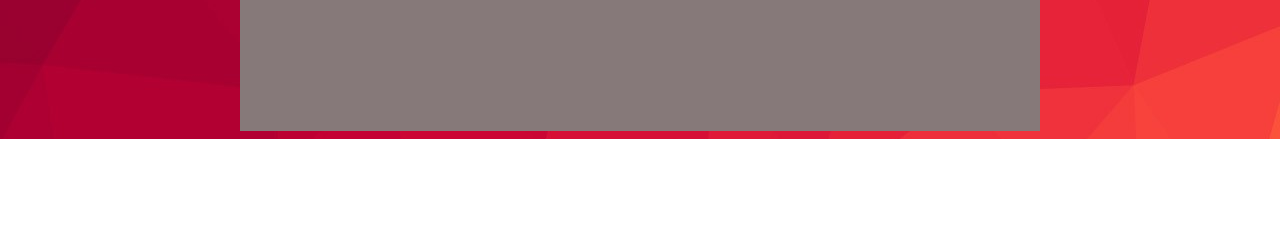
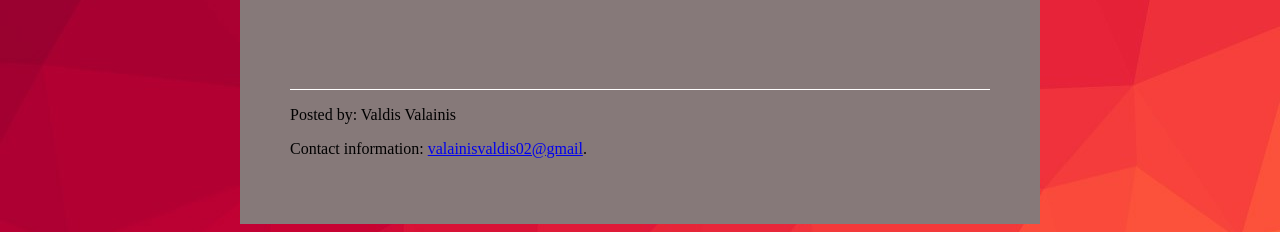
Before and after one commit to xHyp3r/NoSiteNovember, a plain HTML site: page kontakti.html in a window 1280 px wide. Shown: the part 774-1006 px from the top of the page. Before the commit the page ends 913 px from the top, so only its background shows below. Drawn offline with Linux system fonts and the light colour scheme.

Commit message:
kontakti.html koda updeits

```diff
--- a/kontakti.html
+++ b/kontakti.html
@@ -20,6 +20,14 @@
 	<div class = "Mobilais"><b>Tel. Nr.:</b> +37122803322<br/><hr/>
 	<div class="mapouter"><div class="gmap_canvas"><iframe width="500" height="400" id="gmap_canvas" src="https://maps.google.com/maps?q=R%C4%ABgas%20valsts%20tehnikums&t=&z=13&ie=UTF8&iwloc=&output=embed" frameborder="0" scrolling="no" marginheight="0" marginwidth="0"></iframe></div><style>.mapouter{position:relative;text-align:right;height:500px;width:600px;}.gmap_canvas {overflow:hidden;background:none!important;height:500px;width:600px;}</style></div>
 </div>
+<hr>
+<div>
+	<footer>
+	<p>Posted by: Valdis Valainis</p>
+	<p>Contact information: <a href="mailto:valainisvaldis02@gmail.com">
+	valainisvaldis02@gmail</a>.</p>
+	</footer>
+</div>
 </div>
 </body>
 </html>
```
